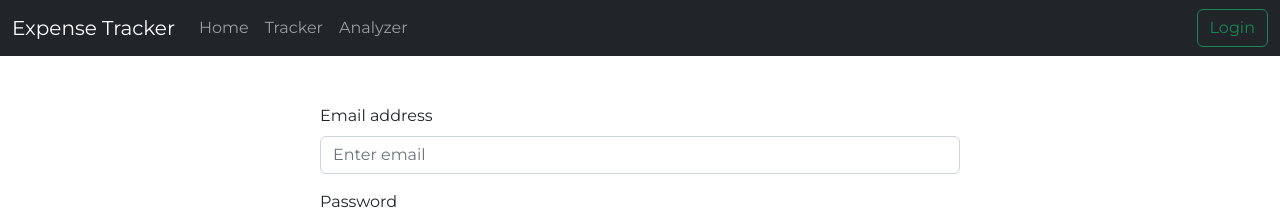
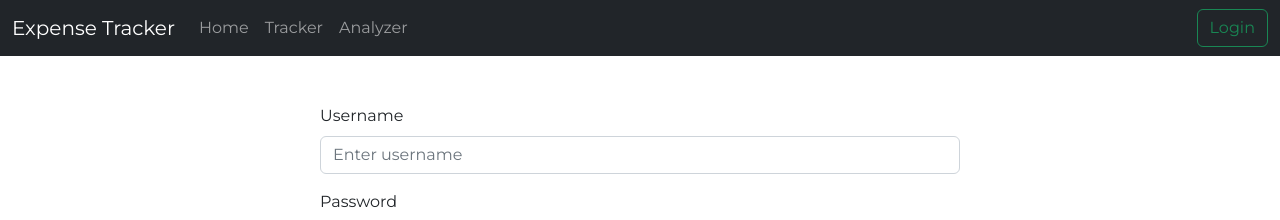
Before and after one commit to Kewinsky/expense-tracker, a React (Create React App) app in the folder frontend/: page /login in a window 1280 px wide. Shown: the top 220 px of the page. Built offline with nearby package versions, Linux system fonts and the light colour scheme; no server answers.

Commit message:
handle logging

```diff
--- a/frontend/src/components/loginComponent/LoginComponent.js
+++ b/frontend/src/components/loginComponent/LoginComponent.js
@@ -1,17 +1,66 @@
 import Button from "react-bootstrap/Button";
 import Form from "react-bootstrap/Form";
+import React, { useState, useRef } from "react";
+import { useNavigate } from "react-router-dom";
+import AuthService from "../../services/authService";
 
 const LoginComponent = () => {
+  const form = useRef();
+
+  const [username, setUsername] = useState("");
+  const [password, setPassword] = useState("");
+  const [message, setMessage] = useState("");
+
+  const navigate = useNavigate();
+
+  const onChangeUsername = (e) => {
+    const username = e.target.value;
+    setUsername(username);
+  };
+
+  const onChangePassword = (e) => {
+    const password = e.target.value;
+    setPassword(password);
+  };
+
+  const handleLogin = (e) => {
+    e.preventDefault();
+
+    setMessage("");
+
+    AuthService.login(username, password).then(
+      () => {
+        navigate("/home");
+        window.location.reload();
+      },
+      () => {
+        setMessage("Invalid credentials.");
+      }
+    );
+  };
+
   return (
-    <Form>
+    <Form onSubmit={handleLogin} ref={form}>
       <Form.Group className="mb-3">
-        <Form.Label>Email address</Form.Label>
-        <Form.Control type="email" placeholder="Enter email" />
+        <Form.Label>Username</Form.Label>
+        <Form.Control
+          type="text"
+          placeholder="Enter username"
+          required
+          value={username}
+          onChange={onChangeUsername}
+        />
       </Form.Group>
 
       <Form.Group className="mb-3">
         <Form.Label>Password</Form.Label>
-        <Form.Control type="password" placeholder="Password" />
+        <Form.Control
+          type="password"
+          placeholder="Password"
+          required
+          value={password}
+          onChange={onChangePassword}
+        />
       </Form.Group>
       <div className="text-center mb-3">
         <span>
@@ -26,6 +75,15 @@ const LoginComponent = () => {
           Login
         </Button>
       </div>
+      {message && (
+        <Form.Group className="mt-3">
+          <div className="form-group">
+            <div className="alert alert-danger" role="alert">
+              {message}
+            </div>
+          </div>
+        </Form.Group>
+      )}
     </Form>
   );
 };
```
